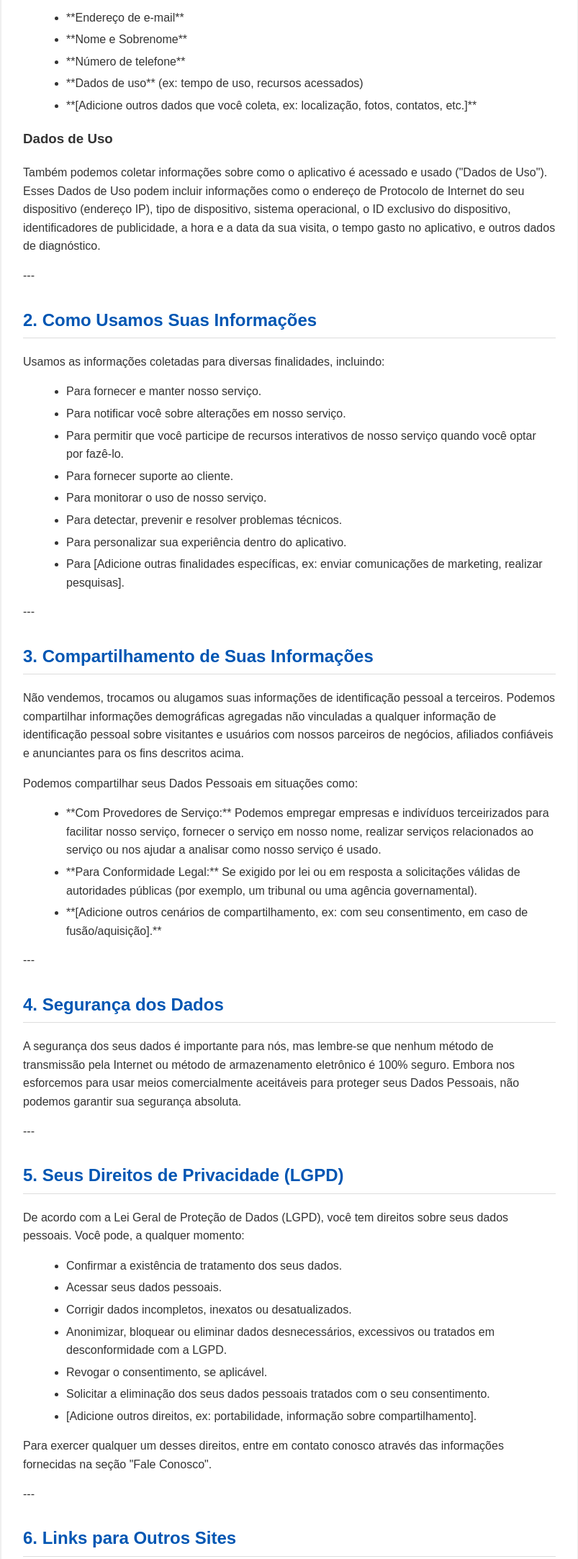
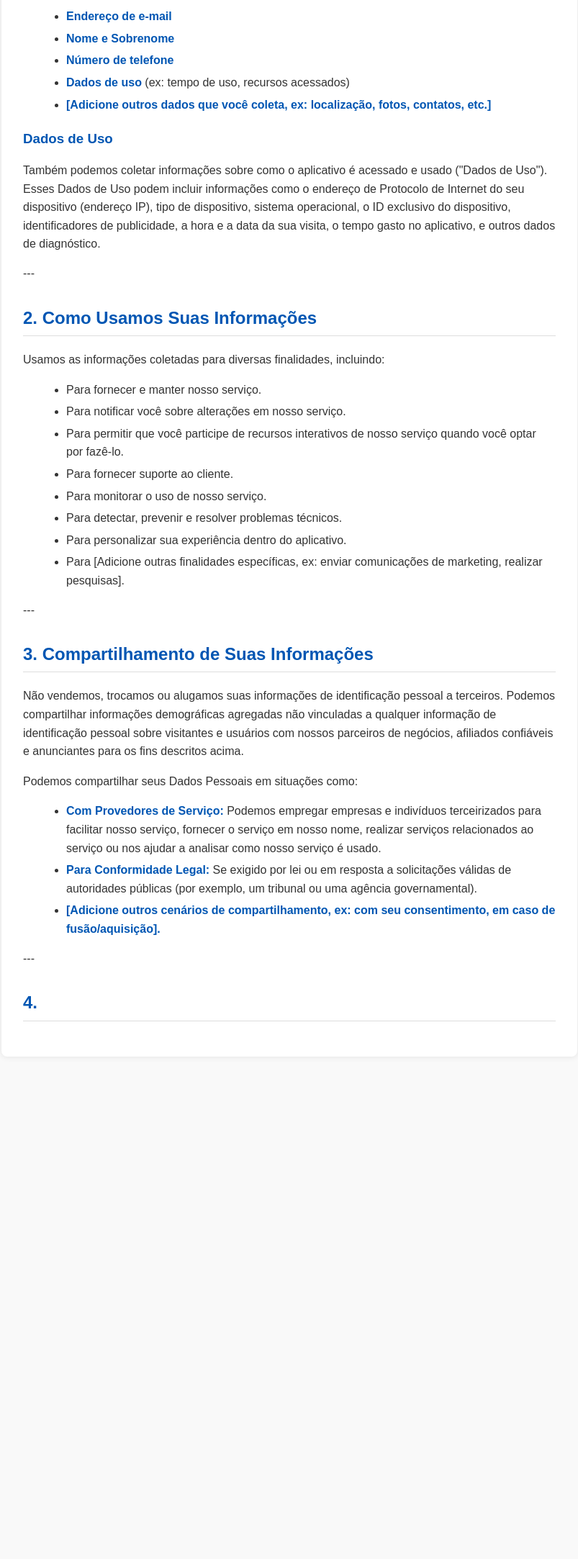
Before and after one commit to AtomGenetics/termo-de-privacidade, a plain HTML site: page index.html in a window 1280 px wide. Shown: the part 580-2746 px from the top of the page at 72% size, without its empty margins (238-1041 px from the left). After the commit the page ends 2068 px from the top, so only its background shows below. Drawn offline with Linux system fonts and the light colour scheme.

Commit message:
Update index.html

```diff
--- a/index.html
+++ b/index.html
@@ -27,6 +27,11 @@
             padding-bottom: 5px;
             margin-top: 30px;
         }
+        h3 {
+            color: #0056b3; /* Adicionado estilo para h3, opcional */
+            margin-top: 20px;
+            margin-bottom: 10px;
+        }
         p {
             margin-bottom: 15px;
         }
@@ -38,8 +43,10 @@
         li {
             margin-bottom: 5px;
         }
+        /* Ajuste aqui para que 'strong' realmente fique em negrito */
         strong {
-            color: #0056b3;
+            font-weight: bold; /* Adiciona a propriedade de negrito */
+            color: #0056b3; /* Mantém a cor azul que você definiu, se quiser */
         }
         .container {
             background-color: #fff;
@@ -65,8 +72,8 @@
 <body>
     <div class="container">
         <h1>Política de Privacidade</h1>
-        <p>Esta Política de Privacidade descreve como **N8N** ("nós", "nosso" ou "o aplicativo") coleta, usa e compartilha suas informações quando você utiliza nosso aplicativo.</p>
-        <p>Ao usar o **N8N**, você concorda com a coleta e o uso de informações de acordo com esta política de privacidade.</p>
+        <p>Esta Política de Privacidade descreve como <strong>N8N</strong> ("nós", "nosso" ou "o aplicativo") coleta, usa e compartilha suas informações quando você utiliza nosso aplicativo.</p>
+        <p>Ao usar o <strong>N8N</strong>, você concorda com a coleta e o uso de informações de acordo com esta política de privacidade.</p>
 
         ---
 
@@ -75,11 +82,11 @@
         <h3>Informações Pessoais</h3>
         <p>Ao usar nosso aplicativo, podemos solicitar que você nos forneça certas informações de identificação pessoal que podem ser usadas para contatá-lo ou identificá-lo ("Dados Pessoais"). As informações de identificação pessoal podem incluir, mas não se limitam a:</p>
         <ul>
-            <li>**Endereço de e-mail**</li>
-            <li>**Nome e Sobrenome**</li>
-            <li>**Número de telefone**</li>
-            <li>**Dados de uso** (ex: tempo de uso, recursos acessados)</li>
-            <li>**[Adicione outros dados que você coleta, ex: localização, fotos, contatos, etc.]**</li>
+            <li><strong>Endereço de e-mail</strong></li>
+            <li><strong>Nome e Sobrenome</strong></li>
+            <li><strong>Número de telefone</strong></li>
+            <li><strong>Dados de uso</strong> (ex: tempo de uso, recursos acessados)</li>
+            <li><strong>[Adicione outros dados que você coleta, ex: localização, fotos, contatos, etc.]</strong></li>
         </ul>
 
         <h3>Dados de Uso</h3>
@@ -106,58 +113,11 @@
         <p>Não vendemos, trocamos ou alugamos suas informações de identificação pessoal a terceiros. Podemos compartilhar informações demográficas agregadas não vinculadas a qualquer informação de identificação pessoal sobre visitantes e usuários com nossos parceiros de negócios, afiliados confiáveis e anunciantes para os fins descritos acima.</p>
         <p>Podemos compartilhar seus Dados Pessoais em situações como:</p>
         <ul>
-            <li>**Com Provedores de Serviço:** Podemos empregar empresas e indivíduos terceirizados para facilitar nosso serviço, fornecer o serviço em nosso nome, realizar serviços relacionados ao serviço ou nos ajudar a analisar como nosso serviço é usado.</li>
-            <li>**Para Conformidade Legal:** Se exigido por lei ou em resposta a solicitações válidas de autoridades públicas (por exemplo, um tribunal ou uma agência governamental).</li>
-            <li>**[Adicione outros cenários de compartilhamento, ex: com seu consentimento, em caso de fusão/aquisição].**</li>
+            <li><strong>Com Provedores de Serviço:</strong> Podemos empregar empresas e indivíduos terceirizados para facilitar nosso serviço, fornecer o serviço em nosso nome, realizar serviços relacionados ao serviço ou nos ajudar a analisar como nosso serviço é usado.</li>
+            <li><strong>Para Conformidade Legal:</strong> Se exigido por lei ou em resposta a solicitações válidas de autoridades públicas (por exemplo, um tribunal ou uma agência governamental).</li>
+            <li><strong>[Adicione outros cenários de compartilhamento, ex: com seu consentimento, em caso de fusão/aquisição].</strong></li>
         </ul>
 
         ---
 
-        <h2>4. Segurança dos Dados</h2>
-        <p>A segurança dos seus dados é importante para nós, mas lembre-se que nenhum método de transmissão pela Internet ou método de armazenamento eletrônico é 100% seguro. Embora nos esforcemos para usar meios comercialmente aceitáveis para proteger seus Dados Pessoais, não podemos garantir sua segurança absoluta.</p>
-
-        ---
-
-        <h2>5. Seus Direitos de Privacidade (LGPD)</h2>
-        <p>De acordo com a Lei Geral de Proteção de Dados (LGPD), você tem direitos sobre seus dados pessoais. Você pode, a qualquer momento:</p>
-        <ul>
-            <li>Confirmar a existência de tratamento dos seus dados.</li>
-            <li>Acessar seus dados pessoais.</li>
-            <li>Corrigir dados incompletos, inexatos ou desatualizados.</li>
-            <li>Anonimizar, bloquear ou eliminar dados desnecessários, excessivos ou tratados em desconformidade com a LGPD.</li>
-            <li>Revogar o consentimento, se aplicável.</li>
-            <li>Solicitar a eliminação dos seus dados pessoais tratados com o seu consentimento.</li>
-            <li>[Adicione outros direitos, ex: portabilidade, informação sobre compartilhamento].</li>
-        </ul>
-        <p>Para exercer qualquer um desses direitos, entre em contato conosco através das informações fornecidas na seção "Fale Conosco".</p>
-
-        ---
-
-        <h2>6. Links para Outros Sites</h2>
-        <p>Nosso serviço pode conter links para outros sites que não são operados por nós. Se você clicar em um link de terceiros, você será direcionado para o site desse terceiro. Aconselhamos vivamente que você revise a Política de Privacidade de cada site que você visita.</p>
-        <p>Não temos controle e não assumimos responsabilidade pelo conteúdo, políticas de privacidade ou práticas de quaisquer sites ou serviços de terceiros.</p>
-
-        ---
-
-        <h2>7. Privacidade de Crianças</h2>
-        <p>Nosso serviço não se destina a menores de 13 anos. Não coletamos intencionalmente informações de identificação pessoal de crianças menores de 13 anos. Se você é pai/mãe ou responsável e sabe que seu filho nos forneceu Dados Pessoais, entre em contato conosco. Se tomarmos conhecimento de que coletamos Dados Pessoais de crianças sem verificação de consentimento dos pais, tomaremos medidas para remover essas informações de nossos servidores.</p>
-
-        ---
-
-        <h2>8. Alterações a Esta Política de Privacidade</h2>
-        <p>Podemos atualizar nossa Política de Privacidade periodicamente. Notificaremos você sobre quaisquer alterações publicando a nova Política de Privacidade nesta página. Aconselhamos que você revise esta Política de Privacidade periodicamente para quaisquer alterações. As alterações a esta Política de Privacidade são efetivas quando publicadas nesta página.</p>
-
-        ---
-
-        <h2>9. Fale Conosco</h2>
-        <p>Se você tiver alguma dúvida sobre esta Política de Privacidade, pode nos contatar:</p>
-        <ul>
-            <li>Por e-mail: **[Seu E-mail de Contato]**</li>
-            <li>Pelo nosso site: **[Link para a página de contato do seu site, se houver]**</li>
-            <li>Pelo endereço: **[Seu Endereço de Contato, se aplicável]**</li>
-        </ul>
-
-        <p class="last-updated">Última atualização: 04 de Junho de 2025</p>
-    </div>
-</body>
-</html>
+        <h2>4.
```
